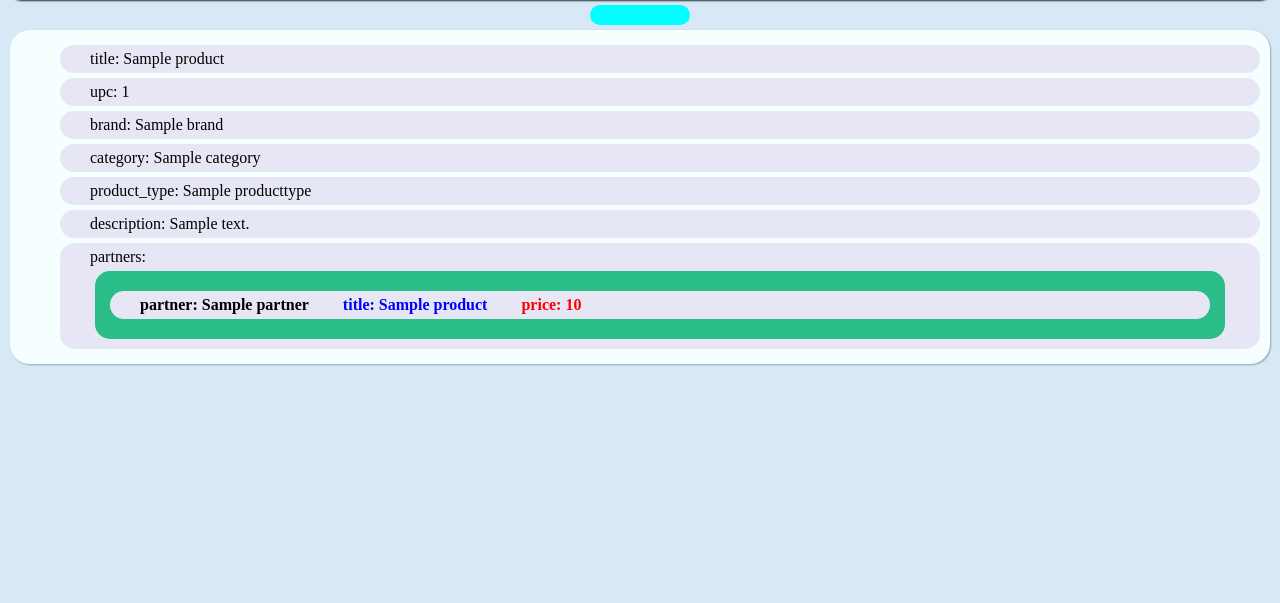
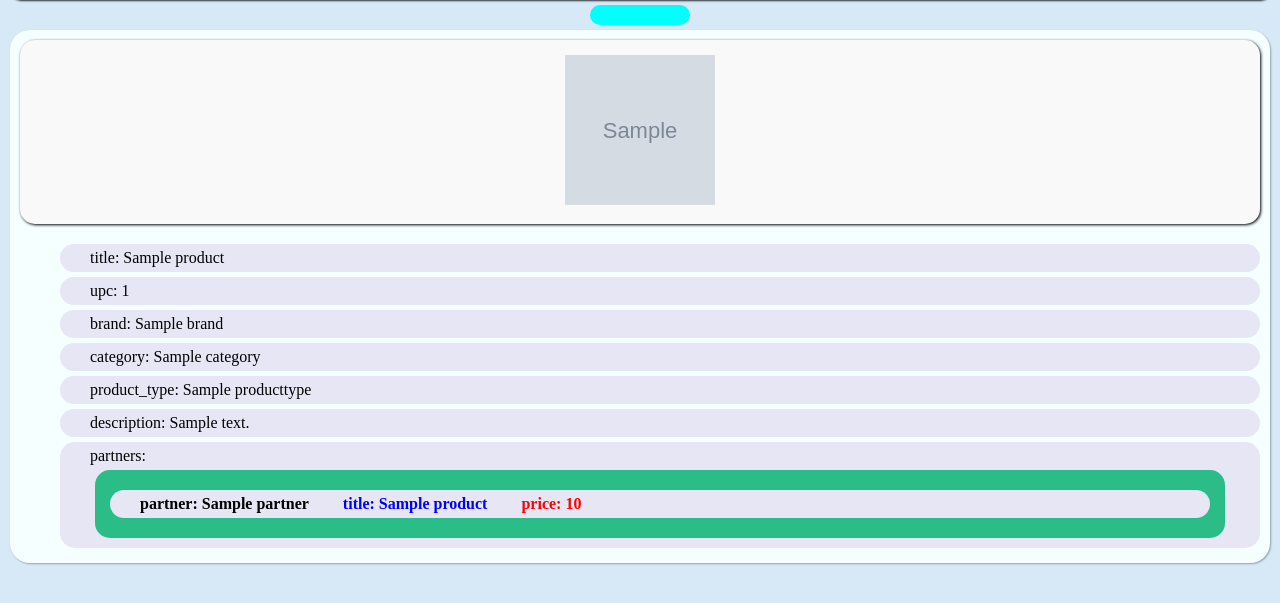
Before and after one commit to Ali-Hoseini3731/my_academy, a Django app: page /catalogue/product/detail/1/ in a window 1280 px wide. Shown: the part 68-671 px from the top of the page. Run offline with Django 3.2, Linux system fonts and the light colour scheme; tables that the repository leaves empty hold one stand-in row (values such as "Sample post"); grey boxes marked "Sample" are stand-in pictures; parts of the project's set-up code (start-up, migrations or seed data) failed here and were passed over.

Commit message:
add imagefiled to catalogue

```diff
--- a/catalogue/models.py
+++ b/catalogue/models.py
@@ -91,6 +91,14 @@ class Product(models.Model):
     objects = ProductManager()
 
 
+class ProductImage(models.Model):
+    image = models.ImageField(upload_to="products/")
+    product = models.ForeignKey(Product, on_delete=models.CASCADE, related_name="images")
+
+    def __str__(self):
+        return str(self.product)
+
+
 class ProductAttributeValue(models.Model):
     value = models.BigIntegerField()
     product = models.ForeignKey(Product, on_delete=models.CASCADE, related_name="values")
--- a/catalogue/static/catalogue/css/style.css
+++ b/catalogue/static/catalogue/css/style.css
@@ -68,6 +68,20 @@ nav.nav-bar {
     box-shadow: 1px 1px 2px rgba(0, 0, 0, .3);
 }
 
+.product-image {
+    background-color: #f9f9f9;
+    padding: 15px;
+    margin-bottom: 20px;
+    border-radius: 15px;
+    box-shadow: 1px 1px 3px rgba(0, 0, 0, 1.2);
+    text-align: center;
+}
+
+.product-image img {
+    width: 150px;
+    height: 150px;
+}
+
 .product-detail > ul {
     list-style-type: none;
     margin: 0;
@@ -99,10 +113,12 @@ nav.nav-bar {
     font-weight: bold;
     margin-right: 30px;
 }
-.product-detail > ul > li > ul > li > span:nth-child(3){
-    color:#ff0000;
+
+.product-detail > ul > li > ul > li > span:nth-child(3) {
+    color: #ff0000;
 }
-.product-detail > ul > li > ul > li > span:nth-child(2){
+
+.product-detail > ul > li > ul > li > span:nth-child(2) {
     color: #0000ff;
 }
 
--- a/my_academy/settings.py
+++ b/my_academy/settings.py
@@ -123,6 +123,9 @@ USE_TZ = True
 STATIC_URL = '/static/'
 STATIC_ROOT = os.path.join(BASE_DIR, 'static')
 
+MEDIA_URL = '/media/'
+MEDIA_ROOT = os.path.join(BASE_DIR, 'media')
+
 # Default primary key field type
 # https://docs.djangoproject.com/en/3.2/ref/settings/#default-auto-field
 
--- a/my_academy/urls.py
+++ b/my_academy/urls.py
@@ -13,11 +13,13 @@ Including another URLconf
     1. Import the include() function: from django.urls import include, path
     2. Add a URL to urlpatterns:  path('blog/', include('blog.urls'))
 """
+from django.conf.urls.static import static
 from django.contrib import admin
 from django.urls import path, include
+from django.conf import settings
 
 urlpatterns = [
-    path('admin/', admin.site.urls),
-    path('catalogue/', include("catalogue.urls")),
-    path('transaction/', include("transaction.urls")),
-]
+                  path('admin/', admin.site.urls),
+                  path('catalogue/', include("catalogue.urls")),
+                  path('transaction/', include("transaction.urls")),
+              ] + static(settings.MEDIA_URL, document_root=settings.MEDIA_ROOT)
--- a/templates/catalogue/product_detail.html
+++ b/templates/catalogue/product_detail.html
@@ -4,6 +4,11 @@
 
 {% block data %}
     <div class="product-detail">
+        <div class="product-image">
+            {% for pi in product.images.all %}
+                <img src="{{ pi.image.url }}" />
+            {% endfor %}
+        </div>
         <ul>
             <li>title: {{ product.title }}</li>
             <li>upc: {{ product.upc }}</li>
@@ -15,9 +20,9 @@
                 <ul>
                     {% for partner in product.stocks %}
                         <li>
-                        <span>partner: {{ partner.partner.name }}</span>
-                        <span>title: {{ partner.product.title }}</span>
-                        <span>price: {{ partner.price }}</span>
+                            <span>partner: {{ partner.partner.name }}</span>
+                            <span>title: {{ partner.product.title }}</span>
+                            <span>price: {{ partner.price }}</span>
                         </li>
 
                     {% endfor %}
```
Also changed, not shown: catalogue/admin.py (+12 -1 lines), catalogue/migrations/0003_productimage.py (added), media/products/2279_www.jpg (added), media/products/Pink_Sunset.jpg (added).
